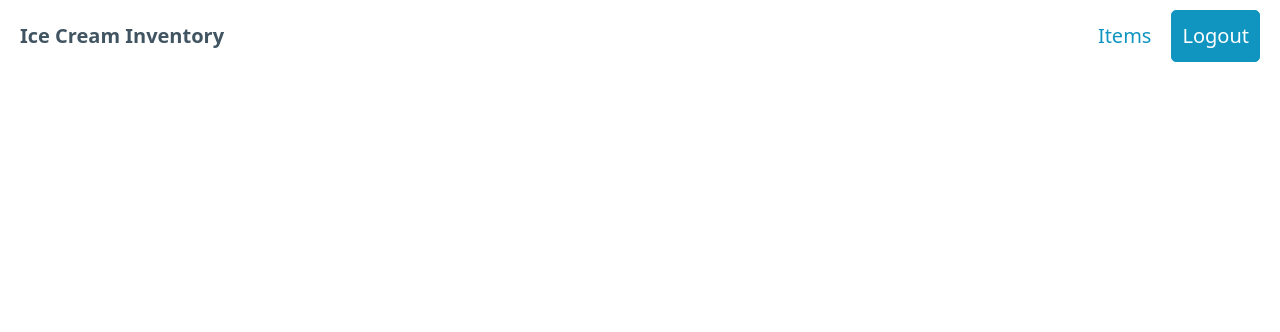
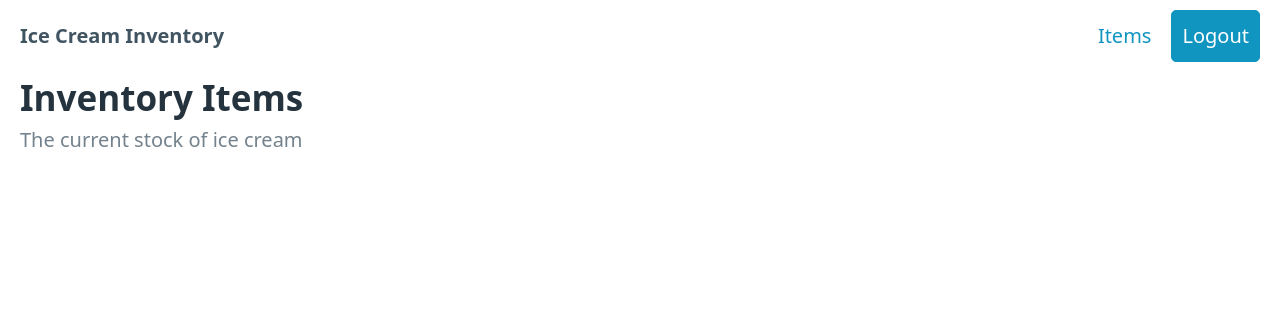
Before and after one commit to johnaboucha/ice-cream-inventory, a FastAPI app: page / in a window 1280 px wide. Shown: the top 332 px of the page. Run offline with FastAPI, Linux system fonts and the light colour scheme.

Commit message:
Part 2 draft done

```diff
--- a/02-html-components/templates/index.html
+++ b/02-html-components/templates/index.html
@@ -1,7 +1,10 @@
-<!DOCTYPE html>
-<html lang="en">
-	{% include "head.html" %}
-	<body>
-		{% include "nav.html" %}
-	</body>
-</html>
+{% extends 'layout_default.html' %}
+
+{% block content %}
+<div class="container-fluid">
+	<hgroup>
+		<h2>Inventory Items</h2>
+		<h3>The current stock of ice cream</h3>
+	</hgroup>
+</div>
+{% endblock %}
--- /dev/null
+++ b/02-html-components/templates/layout_default.html
@@ -0,0 +1,8 @@
+<!DOCTYPE html>
+<html lang="en">
+	{% include "head.html" %}
+	<body>
+		{% include "nav.html" %}
+		{% block content %}{% endblock %}
+	</body>
+</html>
```
